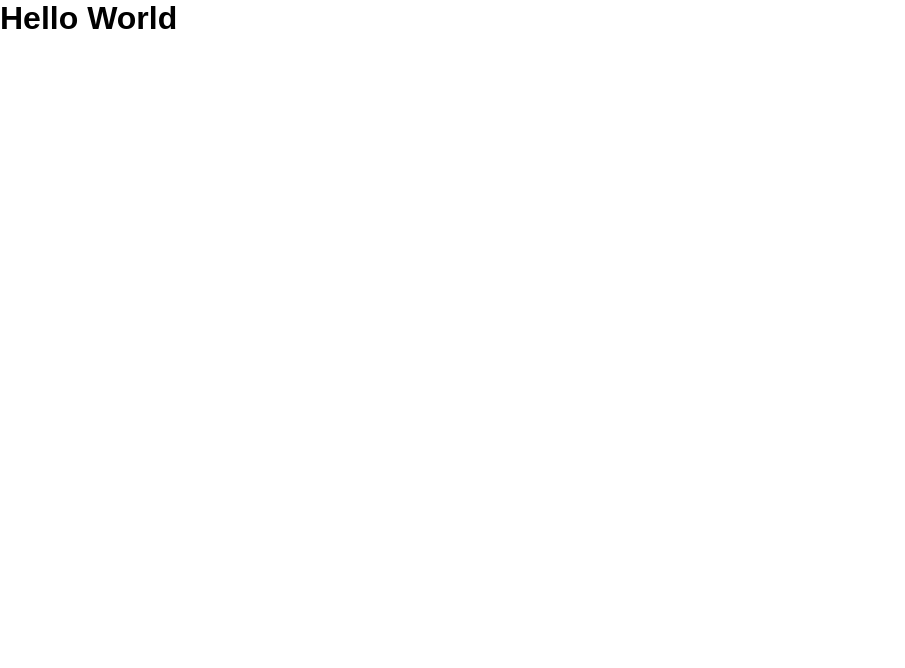
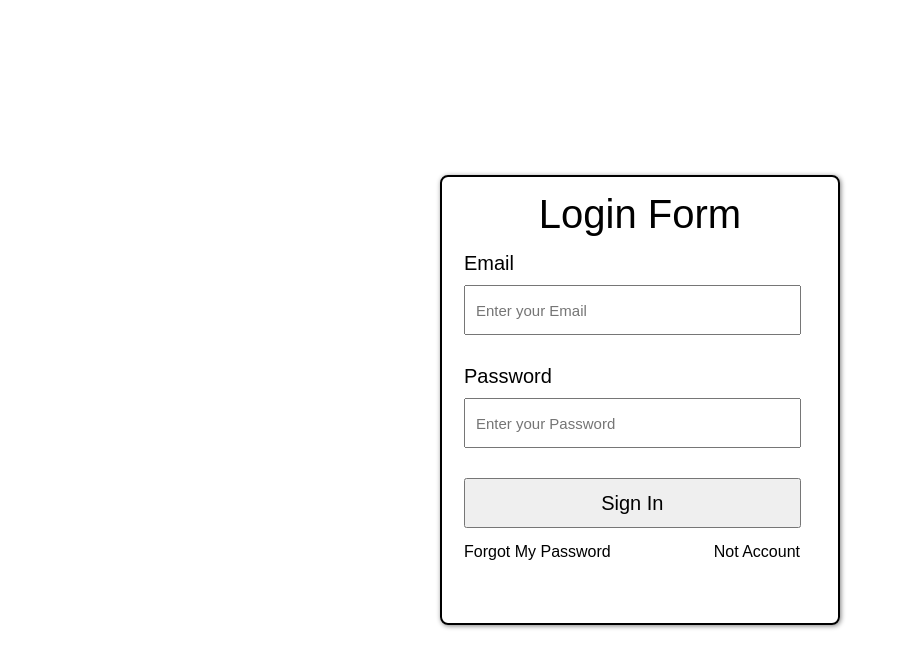
Before and after one commit to acharyamanish006/blogging-site-ts, a React (Vite) app: page / in a window 1280 px wide. Shown: the top 668 px of the page, without its empty margins (0-905 px from the left). Built offline with nearby package versions, Linux system fonts and the light colour scheme.

Commit message:
update:login page

```diff
--- a/src/App.tsx
+++ b/src/App.tsx
@@ -1,10 +1,11 @@
 
-function App() {
+import Login from "./Login/Login"
 
+const App = () => {
   return (
-    <>
-      <h1>Hello World</h1>
-    </>
+    <div>
+      <Login/>
+    </div>
   )
 }
 
--- /dev/null
+++ b/src/Login/Login.tsx
@@ -0,0 +1,35 @@
+import React from 'react'
+import style from './style.module.css'
+
+
+const Login = () => {
+  return (
+    <>
+        <div className={style.main}>
+            <p className={style.head}>Login Form</p>
+
+            <div className={style.contaner}>
+            <div>
+                <label htmlFor="">Email</label>
+                <input type="email" placeholder="Enter your Email" />
+            </div>
+
+            <div className={style.password}>
+                <label htmlFor="">Password</label>
+                <input type="password" placeholder="Enter your Password" />
+            </div>
+
+            <button className={style.btn}>Sign In</button>
+            <div className={style.addtext}>
+            <p >Forgot My Password</p>
+            <p >Not Account</p>
+            </div>
+
+            </div>
+
+        </div>
+    </>
+  )
+}
+
+export default Login
--- /dev/null
+++ b/src/Login/style.module.css
@@ -0,0 +1,59 @@
+.main{
+    border: 2px solid black;
+    box-shadow: 1px 1px 5px gray;
+    border-radius: 8px;
+    height: 450px;
+    width: 400px;
+    position: absolute;
+    left: 50%;
+    top: 50%;
+    transform: translate(-50%,-50%);
+}
+
+.head{
+    text-align: center;
+    font-size: 40px;
+    margin: 15px 0;
+}
+
+label{
+    font-size: 20px;
+    display: block;
+    font-weight: 300;
+    margin-bottom: 10px;
+}
+
+.password{
+    margin: 30px 0;
+}
+input{
+    height: 50px;
+    width: 90%;
+    padding: 0 10px;
+    font-size: 15px;
+}
+
+.btn{
+    padding: 5px 10px;
+    width: 90%;
+    cursor: pointer;
+    height: 50px;
+    font-size: 20px;
+}
+
+.contaner{
+    padding-left: 22px;
+}
+
+.para{
+    font-size: 15px;
+    color: blue;
+    text-align: left;
+}
+
+.addtext{
+    display: flex;
+    justify-content: space-between;
+    padding-right: 38px;
+    margin-top: 15px;
+}
```
